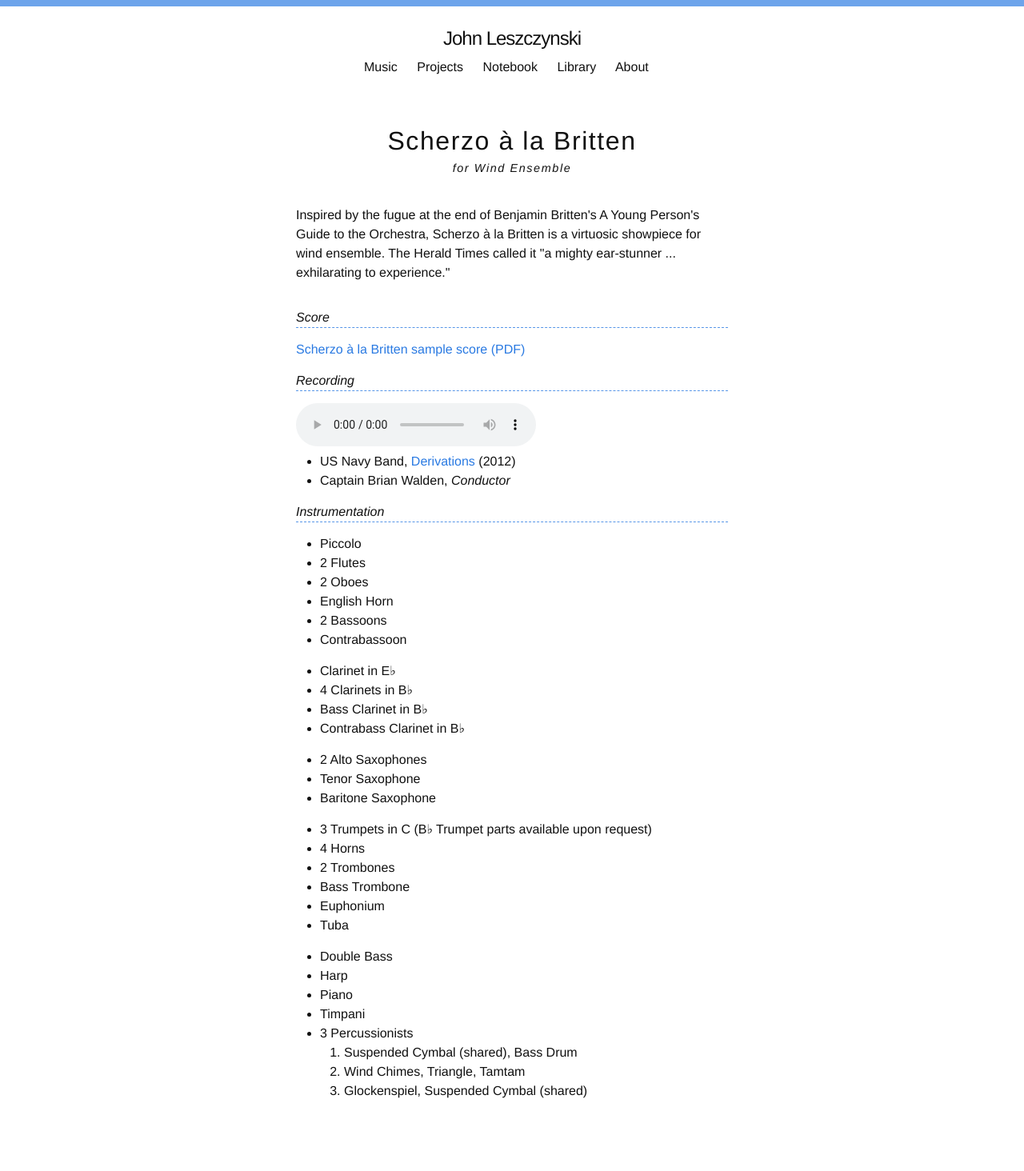
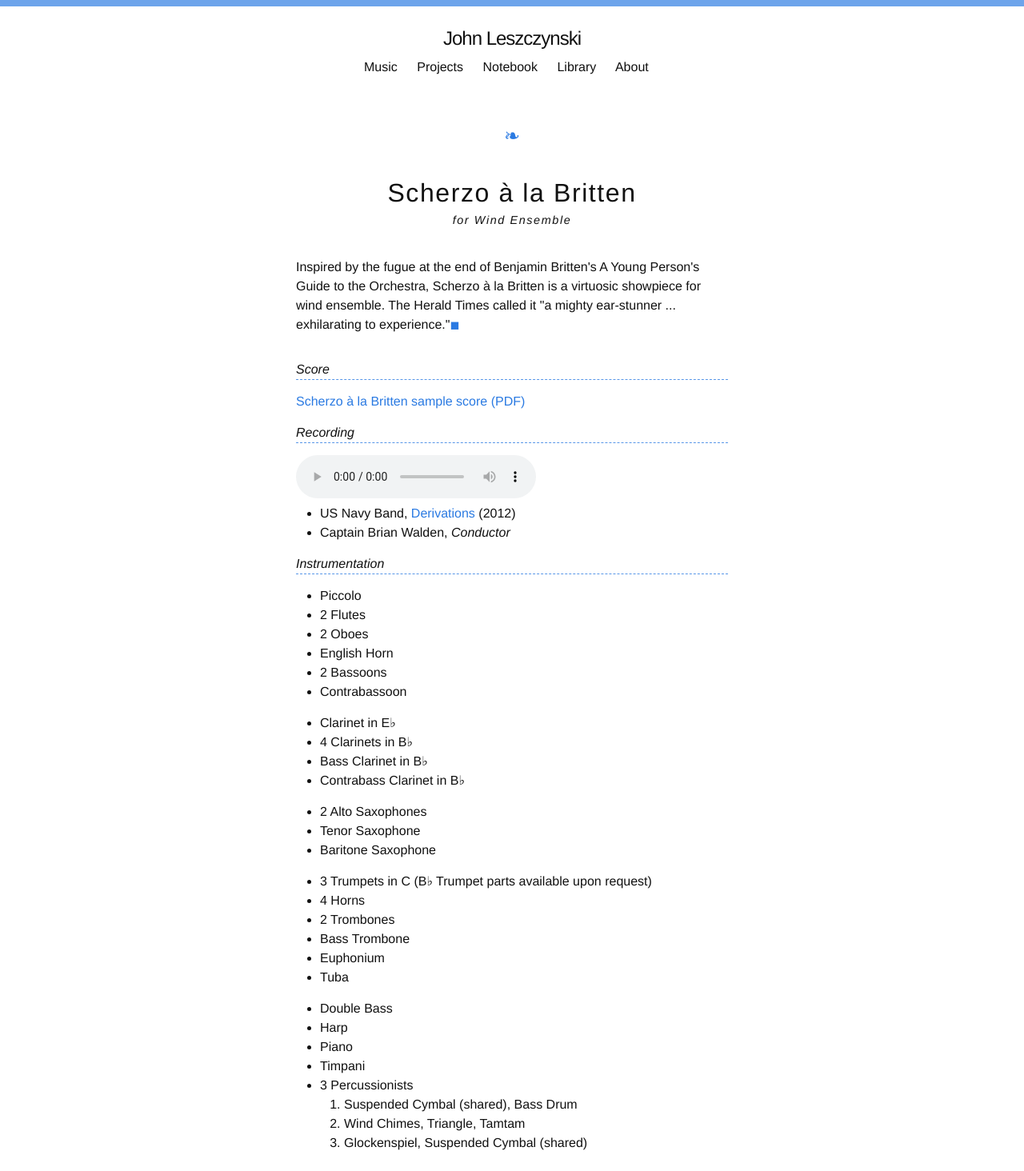
Before and after one commit to ave-llan/ave-llan.github.io, a Jekyll site: the page built from music/scherzo-a-la-britten.md, in a window 1280 px wide. Shown: the whole page at 80% size. Built offline with Jekyll 4.4.1, drawn with Linux system fonts in a browser that asks for light colours; before the commit the page ends 1399 px from its top, so only the background shows below that.

Commit message:
add end mark to program notes

```diff
--- a/_layouts/music_composition.html
+++ b/_layouts/music_composition.html
@@ -2,13 +2,14 @@
 layout: default
 ---
 <div class="wrapper narrow">
+    <div class="fleuron">❧</div>
     <div class="composition-title">
         <h1>{{ page.title }}</h1>
         <p>for {{  page.ensemble }}</p>
     </div>
     <div class="program-note">
         <p>
-            {{ page.content }}
+            {{ page.content }}<span class="end-mark">◼</span>
         </p>
 
     </div>
--- a/_sass/_base.scss
+++ b/_sass/_base.scss
@@ -205,3 +205,15 @@ pre {
         }
     }
 }
+
+.fleuron {
+  text-align: center;
+  color: $brand-color;
+  margin-bottom: 1.8rem;
+  font-size: 1.5rem;
+}
+
+.end-mark {
+  color: $brand-color;
+  font-size: 0.9rem;
+}
```
